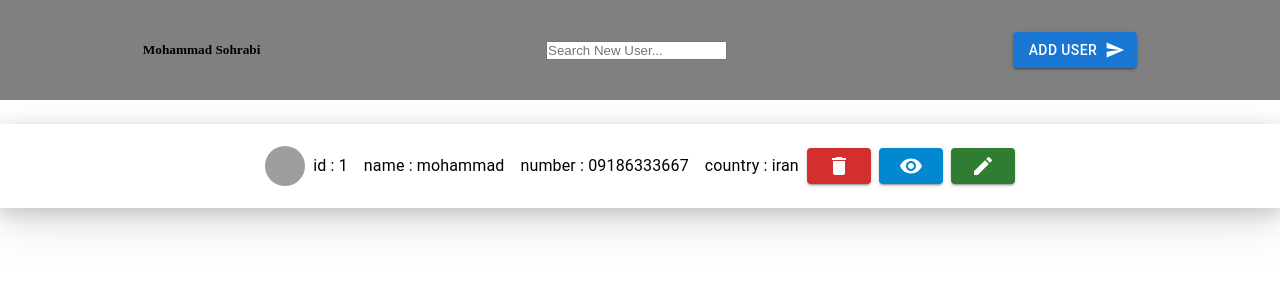
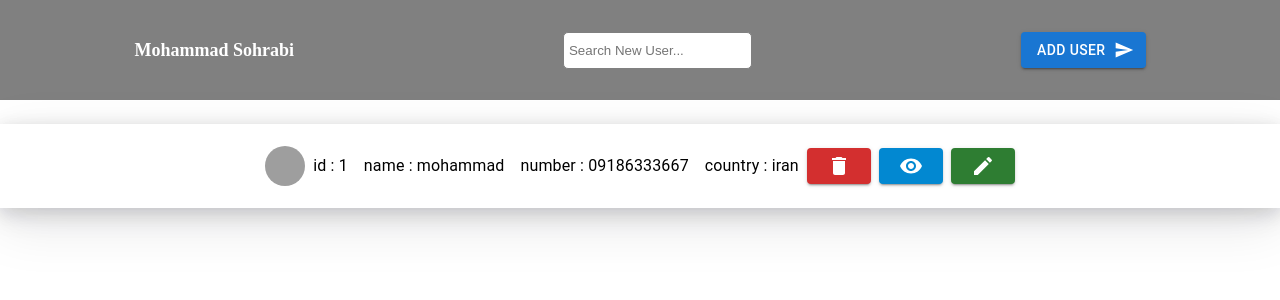
Before and after one commit to mohammadsohrabi2021/phone-redux, a React (Create React App) app: page / in a window 1280 px wide. Shown: the top 300 px of the page. Built offline with nearby package versions, Linux system fonts and the light colour scheme; grey boxes are pictures that could not be loaded.

Commit message:
add style input header

```diff
--- /dev/null
+++ b/src/Componenets/Home/HomeHeader.css
@@ -0,0 +1,15 @@
+@media only screen and (max-width: 600px) {
+    .title {
+        display: none;
+    }
+}
+.title {
+   color: #fff;
+   font-size: 18px;
+}
+.input{
+    padding: 10px 5px;
+    border-radius: 5px;
+    outline: 0;
+    border: 1px solid gray;
+}
--- a/src/Componenets/Home/HomeHeader.jsx
+++ b/src/Componenets/Home/HomeHeader.jsx
@@ -3,7 +3,7 @@ import { Link } from 'react-router-dom';
 import{ Button } from '@mui/material';
 import SendIcon from '@mui/icons-material/Send';
 import { Grid } from '@mui/material';
-
+import './HomeHeader.css'
 function HomeHeader({setSearch,search}) {
 
     const handleSearch = e => {
@@ -11,10 +11,10 @@ function HomeHeader({setSearch,search}) {
     }
     return (
         <Grid py={3} container justifyContent={'space-around'} alignItems={'center'}bgcolor={'gray'} height={100}>
-            <h5 color={'light'}>Mohammad Sohrabi</h5>
-            <div style={{ textAlign: 'center' }}>
-                <input value={search} onChange={handleSearch} placeholder='Search New User...' />
-            </div>
+            <h5 className='title' >Mohammad Sohrabi</h5>
+            <Grid>
+                <input className='input' value={search} onChange={handleSearch} placeholder='Search New User...' />
+            </Grid>
             <Grid>
                 <Link  to={'/addContact'} >
                      <Button   variant="contained"  endIcon={<SendIcon />}>
```
